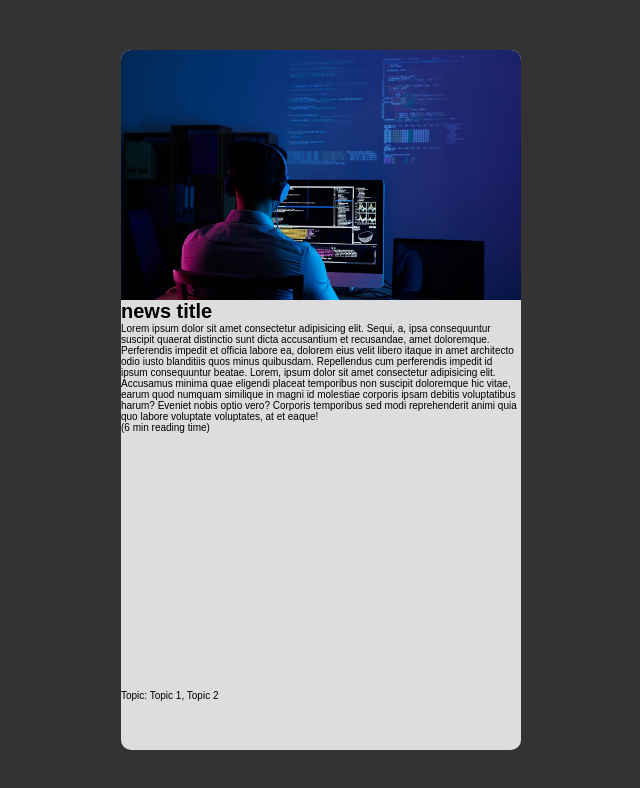
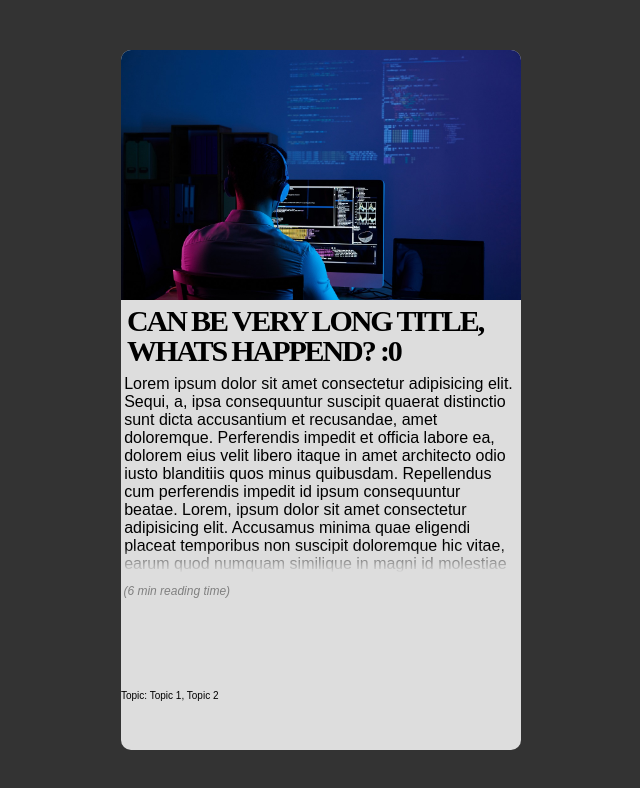
Before and after one commit to Debesta/Components, a plain HTML site: page CARDS/card-news/index.html in a window 1280 px wide. Shown: the whole page, without its empty margins (319-959 px from the left). Drawn offline with Linux system fonts and the light colour scheme.

Commit message:
styles for text and time-reading and changed a little bit structure of webstie

```diff
--- a/CARDS/card-news/index.html
+++ b/CARDS/card-news/index.html
@@ -14,10 +14,10 @@
             <img class="card__img" src="./img/software-developer-6521720_1280.jpg" alt="Man who is coding on computer">
         </div>
         <div class="card__text-box">
-            <h1 class="card__title">news title</h1>
+            <h1 class="card__title">can be very long title, whats happend? :0</h1>
             <p class="card__text">Lorem ipsum dolor sit amet consectetur adipisicing elit. Sequi, a, ipsa consequuntur suscipit quaerat distinctio sunt dicta accusantium et recusandae, amet doloremque. Perferendis impedit et officia labore ea, dolorem eius velit libero itaque in amet architecto odio iusto blanditiis quos minus quibusdam. Repellendus cum perferendis impedit id ipsum consequuntur beatae. Lorem, ipsum dolor sit amet consectetur adipisicing elit. Accusamus minima quae eligendi placeat temporibus non suscipit doloremque hic vitae, earum quod numquam similique in magni id molestiae corporis ipsam debitis voluptatibus harum? Eveniet nobis optio vero? Corporis temporibus sed modi reprehenderit animi quia quo labore voluptate voluptates, at et eaque!</p>
-            <p class="card__time-reading">(6 min reading time)</p>
         </div>
+        <p class="card__time-reading">(6 min reading time)</p>
         <div class="card__footer">
             <p class="card__topic">Topic: <span>Topic 1</span>, <span>Topic 2</span></p>
         </div>
--- a/CARDS/card-news/sass/style.scss
+++ b/CARDS/card-news/sass/style.scss
@@ -25,6 +25,7 @@ body {
 .card {
 	display: grid;
 	grid-template-rows: 250px 1fr 60px;
+	position: relative;
 	height: 700px;
 	width: 400px;
 	margin: 0 2em;
@@ -42,4 +43,44 @@ body {
 		inset: 0;
 		width: 100%;
 	}
+
+	&__text-box{
+		position: relative;
+		grid-row: 2/3;
+		height: 70%;
+		overflow: hidden;
+
+		&::before{
+			content: '';
+			position: absolute;
+			bottom: 0;
+			height: 25px;
+			width: 100%;
+			background: linear-gradient(180deg, rgba(221,221,221,0) 0%, rgba(221,221,221,0.48792016806722693) 30%, rgba(221,221,221,1) 100%);
+		}
+	}
+
+	&__title{
+		padding: 0.2em;
+		font-family: serif;
+		font-size: 3rem;
+		font-weight: bold;
+		text-transform: uppercase;
+		letter-spacing: -.07em;
+		line-height: 1em;
+	}
+
+	&__text{
+		padding: .2em;
+		font-size: 1.6rem;
+	}
+
+	&__time-reading{
+		position: absolute;
+		bottom: 150px;
+		padding: 0.2em;
+		font-size: 1.2rem;
+		font-style: italic;
+		color: grey;
+	}
 }
```
Also changed, not shown: CARDS/card-news/css/style.css, 1 other file.
